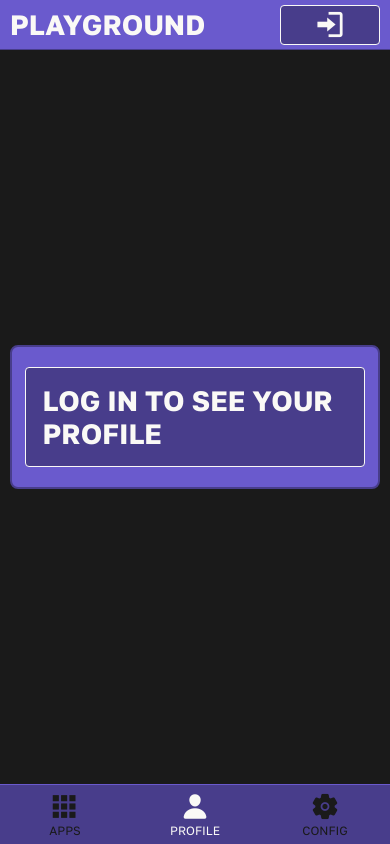
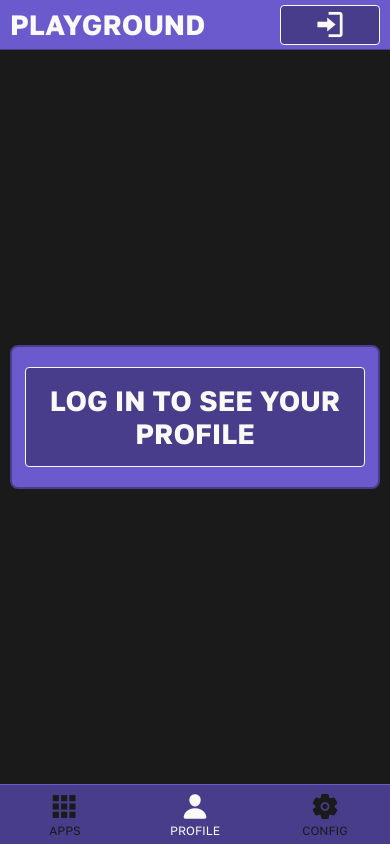
Before and after one commit to santio89/playground-react-native, a React Native app: screen /Profile in a window 390 px wide. Built offline with nearby package versions, Linux system fonts and the light colour scheme.

Commit message:
small fix

```diff
--- a/screens/Profile.jsx
+++ b/screens/Profile.jsx
@@ -171,7 +171,8 @@ const styles = StyleSheet.create({
         fontFamily: Constants.fontPrimary,
         fontSize: Constants.fontMd,
         color: Constants.colorWhite,
-        maxWidth: '100%'
+        maxWidth: '100%',
+        textAlign: 'center'
     },
     modal: {
         flex: 1,
```
